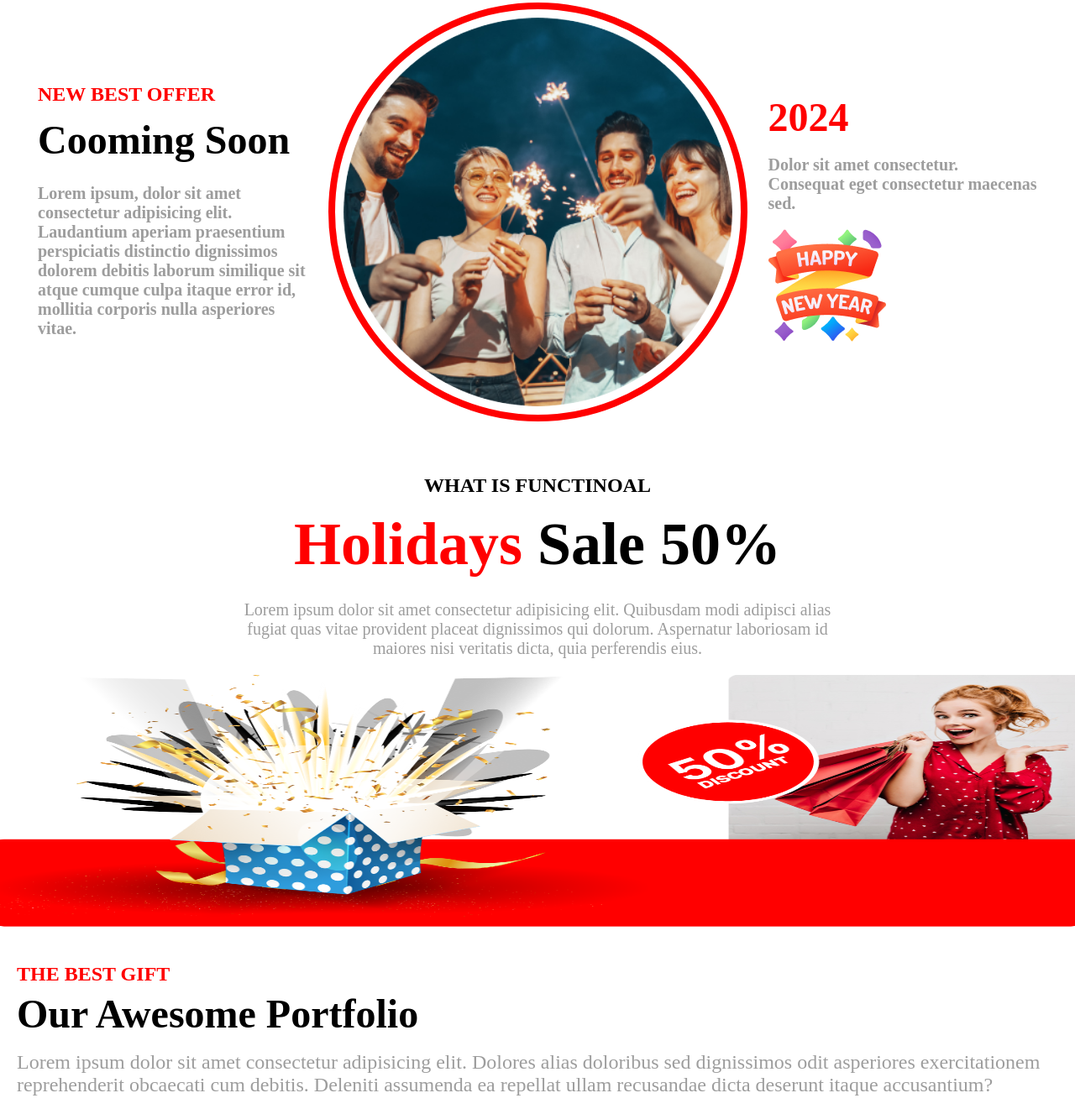
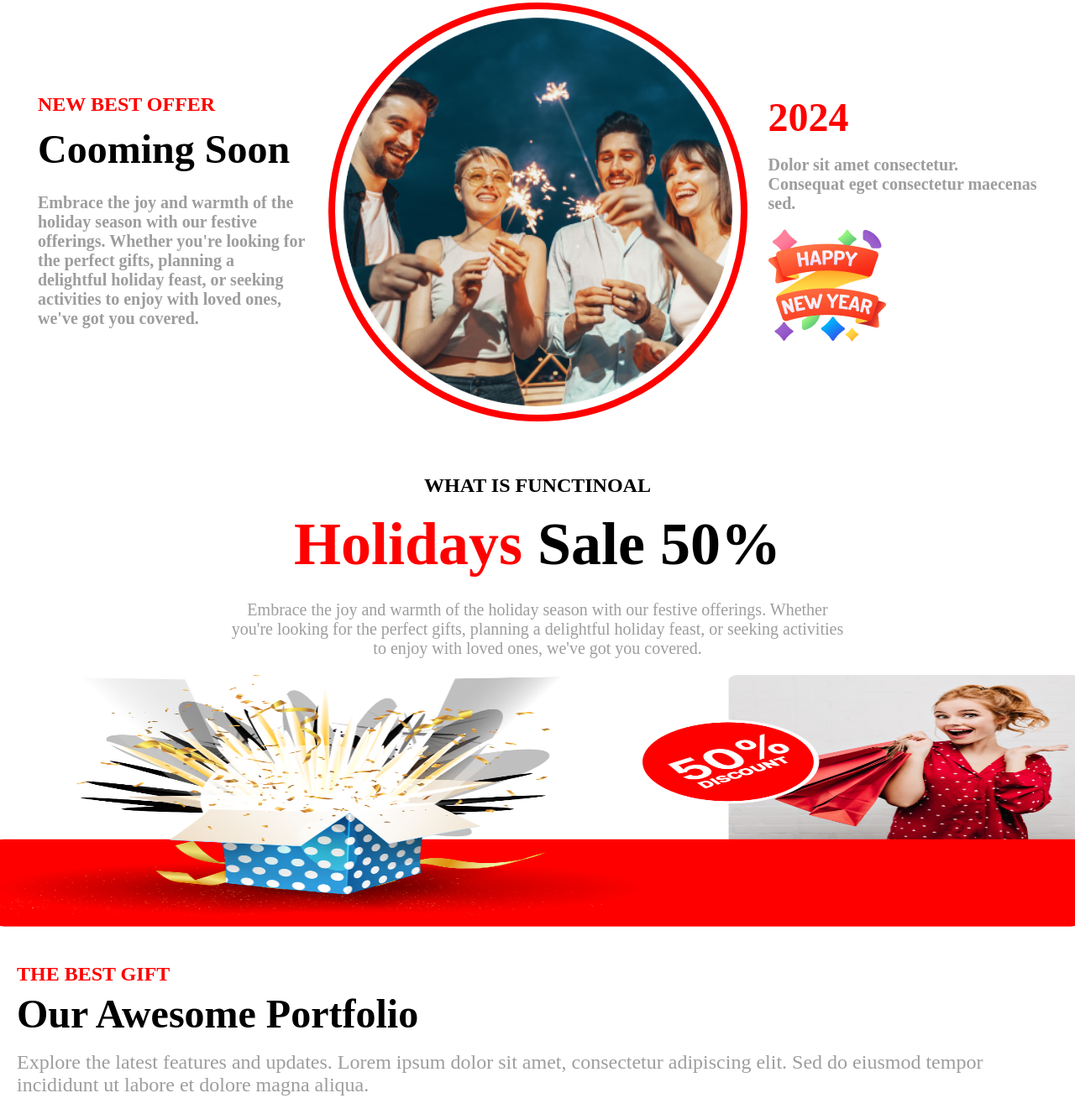
Before and after one commit to tahimgit/new-year-celebration, a plain HTML site: page index.html in a window 1280 px wide. Shown: the part 2471-3798 px from the top of the page at 84% size. Drawn offline with Linux system fonts and the light colour scheme.

Commit message:
contant updated

```diff
--- a/index.html
+++ b/index.html
@@ -31,13 +31,7 @@
                     <div style="padding: 80px 0 0 60px">
                         <h1 style="font-size: 64px; line-height: 0.1;">Welcome to</h1>
                         <h1 style="font-size: 64px; line-height: 0.2;">midnight party</h1>
-                        <p style="font-size: 18px; line-height: 1;">Lorem ipsum dolor sit amet consectetur adipisicing
-                            elit. Maxime nam
-                            tempora voluptate mollitia
-                            adipisci eius harum ducimus delectus blanditiis! Rem omnis ea, consequuntur totam vitae
-                            fugiat
-                            est
-                            autem! Ullam, molestias.</p>
+                        <p style="font-size: 18px; line-height: 1;">Explore the latest features and updates. Lorem ipsum dolor sit amet, consectetur adipiscing elit. Sed do eiusmod tempor incididunt ut labore et dolore magna aliqua.</p>
                         <h1 style="font-size: 20px; font-weight: bold;">JOIN NOW</h1>
                     </div>
 
@@ -57,10 +51,7 @@
                 <div class="tripple-area-left">
                     <h1 style="font-size: 24px; color: #FF0000; line-height: 0.2;">NEW BEST OFFER</h1>
                     <h1 style="font-size: 48px; line-height: 0.5;">Cooming Soon</h1>
-                    <h1 style="font-size: 20px; color: #9D9D9D">Lorem ipsum, dolor sit amet consectetur adipisicing
-                        elit. Laudantium aperiam praesentium
-                        perspiciatis distinctio dignissimos dolorem debitis laborum similique sit atque cumque culpa
-                        itaque error id, mollitia corporis nulla asperiores vitae.</h1>
+                    <h1 style="font-size: 20px; color: #9D9D9D">Embrace the joy and warmth of the holiday season with our festive offerings. Whether you're looking for the perfect gifts, planning a delightful holiday feast, or seeking activities to enjoy with loved ones, we've got you covered.</h1>
                 </div>
                 <div>
                     <img src="images/Ellipse 1.png" alt="" class="tripple-area-img">
@@ -77,10 +68,7 @@
                     <h1 style="font-size: 24px; line-height: 0.2;">WHAT IS FUNCTINOAL</h1>
                     <h1 style="font-size: 72px;line-height: 0.2;"> <span style="color: #FF0000">Holidays</span> Sale 50%
                     </h1>
-                    <p style="font-size: 20px;color: #9D9D9D">Lorem ipsum dolor sit amet consectetur adipisicing elit.
-                        Quibusdam modi adipisci alias fugiat
-                        quas vitae provident placeat dignissimos qui dolorum. Aspernatur laboriosam id maiores nisi
-                        veritatis dicta, quia perferendis eius.</p>
+                    <p style="font-size: 20px;color: #9D9D9D">Embrace the joy and warmth of the holiday season with our festive offerings. Whether you're looking for the perfect gifts, planning a delightful holiday feast, or seeking activities to enjoy with loved ones, we've got you covered.</p>
                 </div>
                 <div>
                     <img src="images/holidaygroup.png" alt="heaven" class="function-img">
@@ -90,10 +78,7 @@
                 <div>
                     <h1 style="font-size: 24px; color: #FF0000; line-height: 0.2;">THE BEST GIFT</h1>
                     <h1 style="font-size: 48px; line-height: 0.2;">Our Awesome Portfolio</h1>
-                    <p style="font-size: 24px; color: #9D9D9D">Lorem ipsum dolor sit amet consectetur adipisicing elit.
-                        Dolores alias doloribus sed dignissimos
-                        odit asperiores exercitationem reprehenderit obcaecati cum debitis. Deleniti assumenda ea
-                        repellat ullam recusandae dicta deserunt itaque accusantium?</p>
+                    <p style="font-size: 24px; color: #9D9D9D">Explore the latest features and updates. Lorem ipsum dolor sit amet, consectetur adipiscing elit. Sed do eiusmod tempor incididunt ut labore et dolore magna aliqua.</p>
                 </div>
                 <div class="gallery">
                     <img src="images/Rectangle 3.png" alt="" class="gallery-image">
```
